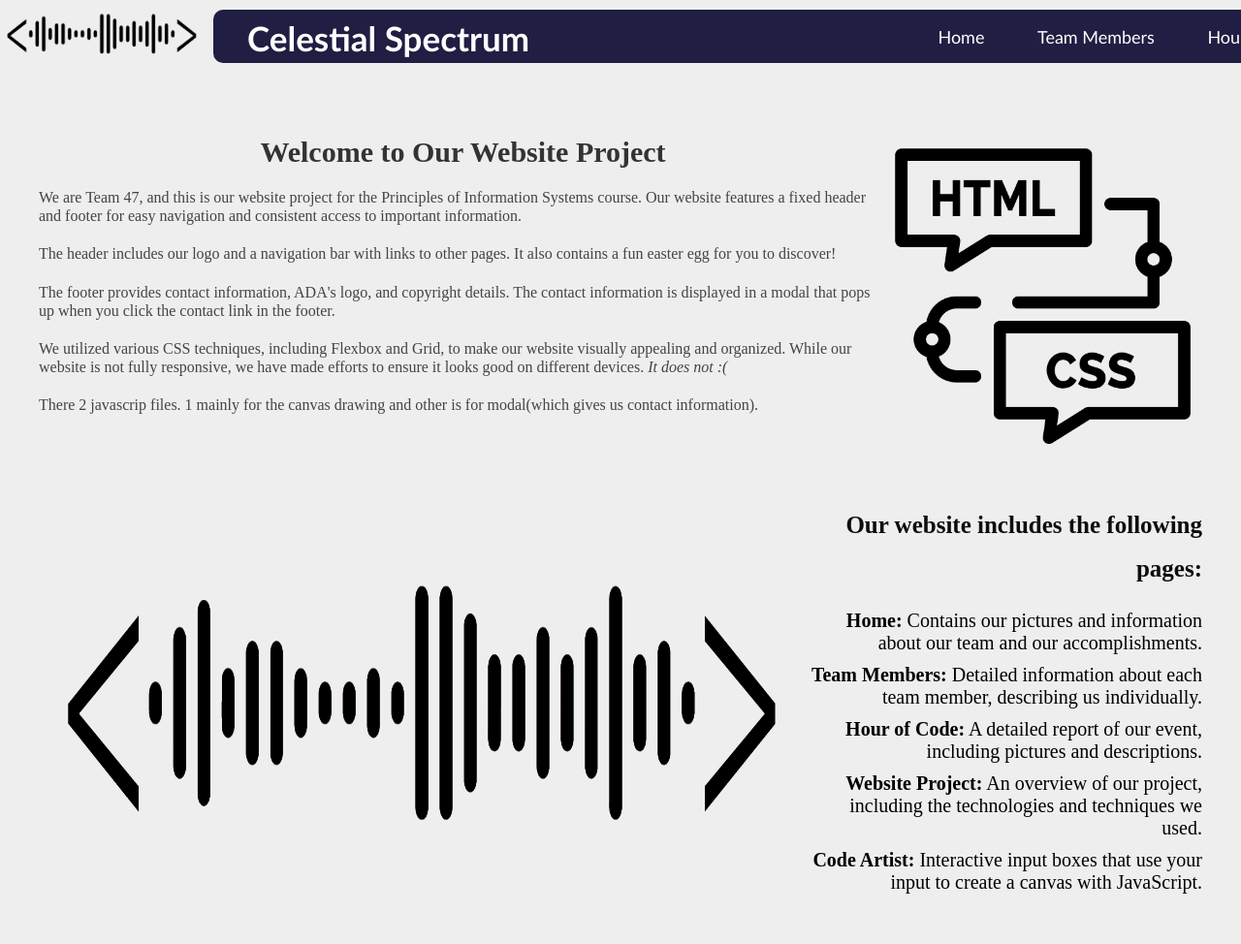
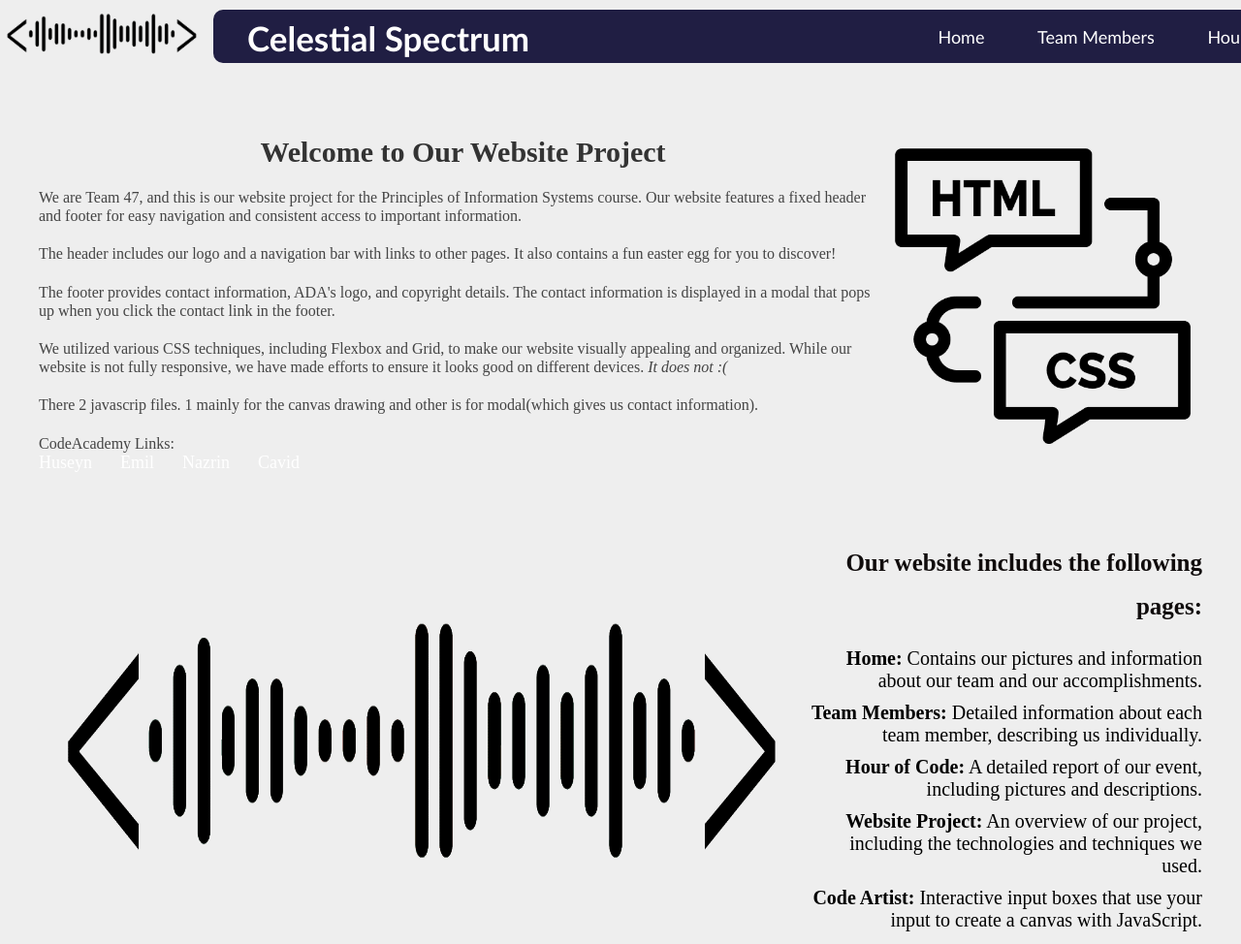
Before and after one commit to MammadHuseyn/CelestialSpectrum, a plain HTML site: page web-project.html in a window 1280 px wide. Shown: the top 974 px of the page at 97% size. Drawn offline with Linux system fonts and the light colour scheme.

Commit message:
Update web-project.html

```diff
--- a/web-project.html
+++ b/web-project.html
@@ -43,6 +43,12 @@
                         website is not fully responsive, we have made efforts to ensure it looks
                          good on different devices. <i>It does not :(</i></p>
                     <p>There 2 javascrip files. 1 mainly for the canvas drawing and other is for modal(which gives us contact information).</p>
+                    <p id="linkler">CodeAcademy Links:<br>
+                        <a href="https://www.codecademy.com/profiles/HuseynMammadli" target="_blank">Huseyn</a>
+                        <a href="https://www.codecademy.com/profiles/ekarimzada20432" target="_blank">Emil</a>
+                        <a href="https://www.codecademy.com/profiles/NazrinUlukhanli" target="_blank">Nazrin</a>
+                        <a href="https://www.codecademy.com/profiles/JavidEynullayev" target="_blank">Cavid</a>
+                    </p>
                 </div>
                 <div class="webproject_img">
                     <img src="media/csshtml.png" alt="Website Project" id="csshtml">
```
